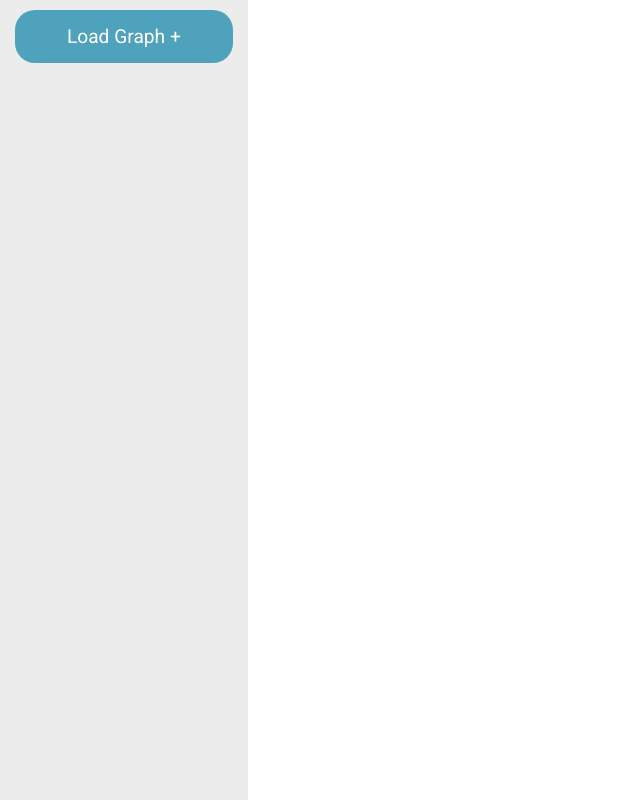
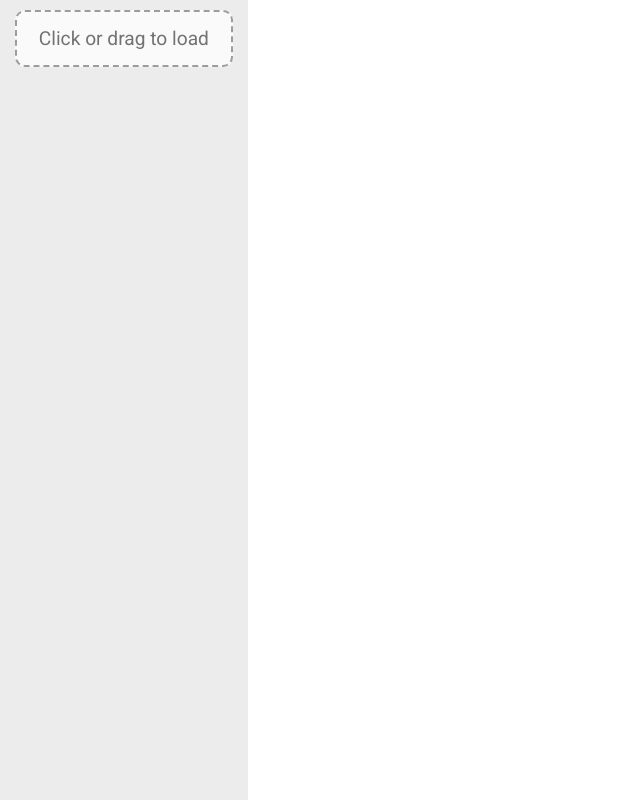
Before and after one commit to froma8/infovis-final-project, a React (Create React App) app: page / in a window 1280 px wide. Shown: the whole page, without its empty margins (0-640 px from the left). Built offline with nearby package versions, Linux system fonts and the light colour scheme; what cytoscape-cola would draw is missing.

Commit message:
restyle drop area (#3)

```diff
--- a/src/App.js
+++ b/src/App.js
@@ -1,6 +1,6 @@
 import React from 'react'
 import styled from 'styled-components'
-import Menu from './components/Menu'
+import Menu from './components/menu/Menu'
 import DrawingArea from './components/DrawingArea'
 
 const App = () => {
--- a/src/components/Menu.js
+++ b/src/components/menu/DropArea.js
@@ -2,24 +2,37 @@ import React, { useCallback } from 'react'
 import styled from 'styled-components'
 import { useDropzone } from 'react-dropzone'
 import { connect } from 'react-redux'
-import { loadGraph } from '../actions'
+import { loadGraph } from '../../actions'
 const { isArray } = Array
 
-
-const getColor = (props) => {
-  if (props.isDragAccept) {
+const getBackgroundColor = ({isDragAccept, isDragReject, isDragActive}) => {
+  if (isDragAccept) {
     return '#00e676';
   }
-  if (props.isDragReject) {
+  if (isDragReject) {
     return '#ff1744';
   }
-  if (props.isDragActive) {
+  if (isDragActive) {
     return '#2196f3';
   }
-  return '#4fa2bb';
+  return '#FAFAFA';
 }
 
-const Menu = ({ loadGraph }) => {
+const getColor = ({isDragAccept, isDragReject, isDragActive}) => {
+  if (isDragAccept || isDragReject || isDragActive) {
+    return '#FFFFFF';
+  }
+  return '#727272';
+}
+
+const getBorderColor = ({isDragAccept, isDragReject, isDragActive}) => {
+  if (isDragAccept || isDragReject || isDragActive) {
+    return '#FFFFFF';
+  }
+  return '#9c9c9c';
+}
+
+const DropArea = () => {
 
   const onDrop = useCallback((acceptedFiles) => {
     const file = acceptedFiles[0]
@@ -48,6 +61,7 @@ const Menu = ({ loadGraph }) => {
     reader.readAsText(file)
   }, [])
 
+
   const {
     acceptedFiles,
     getRootProps,
@@ -58,44 +72,29 @@ const Menu = ({ loadGraph }) => {
   } = useDropzone({accept: ['application/json'], onDrop})
 
   return (
-    <Container>
-      <DropArea
-        {...getRootProps({isDragActive, isDragAccept, isDragReject})}
-      >
-        <input {...getInputProps()} />
-        Load Graph +
-      </DropArea>
+    <Container
+      {...getRootProps({isDragActive, isDragAccept, isDragReject})}
+    >
+      <input {...getInputProps()} />
+      Click or drag to load
     </Container>
   )
 }
 
-export default connect(null, { loadGraph })(Menu)
+export default connect(null, { loadGraph })(DropArea)
 
 //region Style
 
 const Container = styled.div`
-  box-sizing: border-box;
-  width: 300px;
-  background: #ececec;
-  height: 100%;
-  padding: 10px 15px;
-`
-
-const Title = styled.div`
-  font-size: 1.2rem;
-  opacity: 0.85;
-  margin: 2px 0 5px 7px;
-`
-
-const DropArea = styled.div`
-  background: ${props => getColor(props)};
+  background: ${props => getBackgroundColor(props)};
   display: flex;
   flex-direction: row;
   align-items: center;
   justify-content: center;
-  color: #FFFFFF;
+  color: ${props => getColor(props)};
   font-size: 1.2rem;
-  border-radius: 20px;
+  border-radius: 10px;
+  border: 2px dashed ${props => getBorderColor(props)};
   padding: 15px 10px;
   &:focus {
     outline: none;
--- /dev/null
+++ b/src/components/menu/Menu.js
@@ -0,0 +1,27 @@
+import React from 'react'
+import styled from 'styled-components'
+import DropArea from './DropArea'
+
+
+const Menu = () => {
+
+  return (
+    <Container>
+      <DropArea />
+    </Container>
+  )
+}
+
+export default Menu
+
+//region Style
+
+const Container = styled.div`
+  box-sizing: border-box;
+  width: 300px;
+  background: #ececec;
+  height: 100%;
+  padding: 10px 15px;
+`
+
+//endregion
```
Also changed, not shown: src/components/menu/CommunitiesList.js (added, +44 -0 lines).
